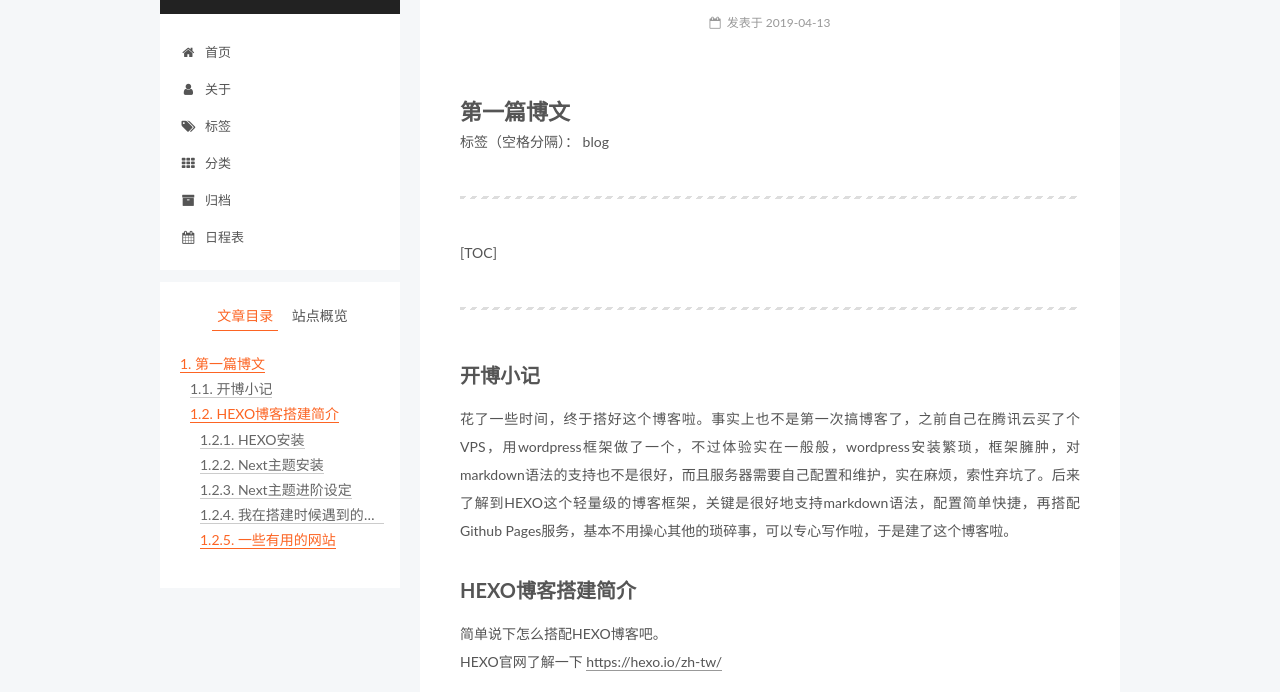
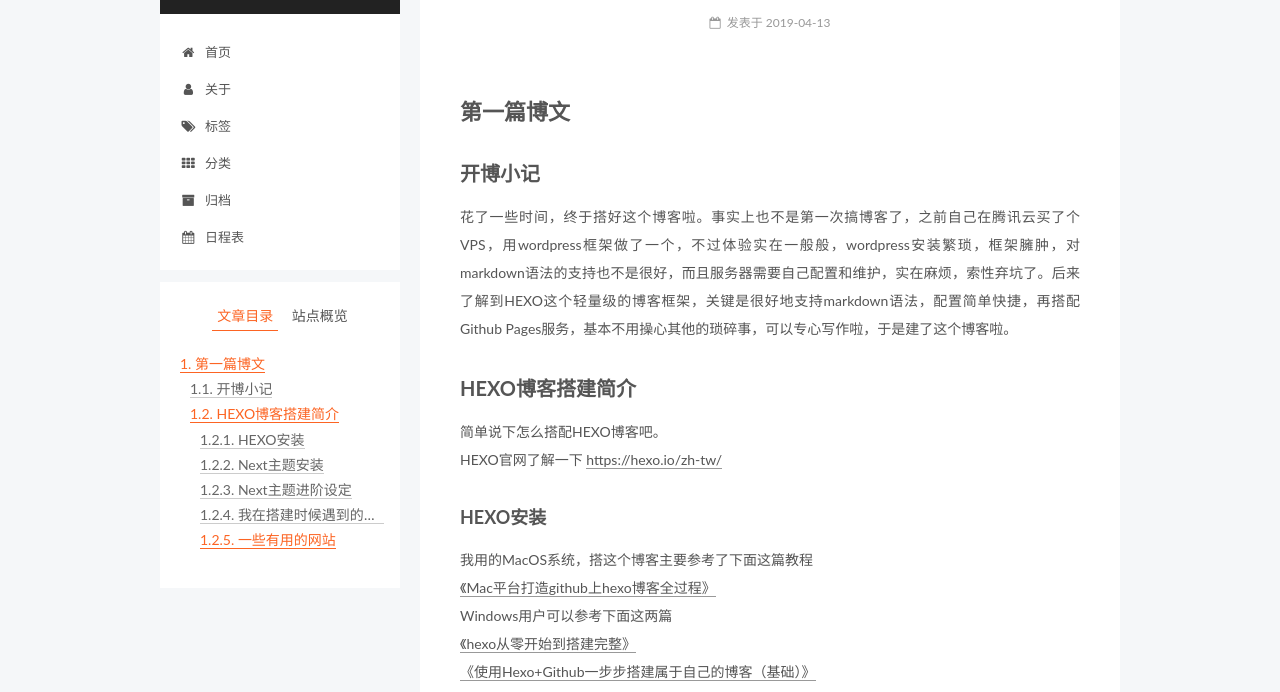
Before and after one commit to githublemon2452/githublemon2452.github.io, a plain HTML site: page 2019/04/13/第一篇博文/index.html in a window 1280 px wide. Shown: the part 75-767 px from the top of the page. Drawn offline with Linux system fonts and the light colour scheme.

Commit message:
Site updated: 2019-04-13 23:41:20

```diff
--- a/2019/04/13/第一篇博文/index.html
+++ b/2019/04/13/第一篇博文/index.html
@@ -79,17 +79,17 @@
 
 
 
-<meta name="description" content="第一篇博文标签（空格分隔）： blog  [TOC]  开博小记花了一些时间，终于搭好这个博客啦。事实上也不是第一次搞博客了，之前自己在腾讯云买了个VPS，用wordpress框架做了一个，不过体验实在一般般，wordpress安装繁琐，框架臃肿，对markdown语法的支持也不是很好，而且服务器需要自己配置和维护，实在麻烦，索性弃坑了。后来了解到HEXO这个轻量级的博客框架，关键是很好地支持ma">
+<meta name="description" content="第一篇博文开博小记花了一些时间，终于搭好这个博客啦。事实上也不是第一次搞博客了，之前自己在腾讯云买了个VPS，用wordpress框架做了一个，不过体验实在一般般，wordpress安装繁琐，框架臃肿，对markdown语法的支持也不是很好，而且服务器需要自己配置和维护，实在麻烦，索性弃坑了。后来了解到HEXO这个轻量级的博客框架，关键是很好地支持markdown语法，配置简单快捷，再搭配Gith">
 <meta property="og:type" content="article">
 <meta property="og:title" content="Linford&#39;s Blog">
 <meta property="og:url" content="http://yoursite.com/2019/04/13/第一篇博文/index.html">
 <meta property="og:site_name" content="Linford&#39;s Blog">
-<meta property="og:description" content="第一篇博文标签（空格分隔）： blog  [TOC]  开博小记花了一些时间，终于搭好这个博客啦。事实上也不是第一次搞博客了，之前自己在腾讯云买了个VPS，用wordpress框架做了一个，不过体验实在一般般，wordpress安装繁琐，框架臃肿，对markdown语法的支持也不是很好，而且服务器需要自己配置和维护，实在麻烦，索性弃坑了。后来了解到HEXO这个轻量级的博客框架，关键是很好地支持ma">
+<meta property="og:description" content="第一篇博文开博小记花了一些时间，终于搭好这个博客啦。事实上也不是第一次搞博客了，之前自己在腾讯云买了个VPS，用wordpress框架做了一个，不过体验实在一般般，wordpress安装繁琐，框架臃肿，对markdown语法的支持也不是很好，而且服务器需要自己配置和维护，实在麻烦，索性弃坑了。后来了解到HEXO这个轻量级的博客框架，关键是很好地支持markdown语法，配置简单快捷，再搭配Gith">
 <meta property="og:locale" content="zh-Hans">
-<meta property="og:updated_time" content="2019-04-13T14:21:33.303Z">
+<meta property="og:updated_time" content="2019-04-13T15:38:56.084Z">
 <meta name="twitter:card" content="summary">
 <meta name="twitter:title" content="Linford&#39;s Blog">
-<meta name="twitter:description" content="第一篇博文标签（空格分隔）： blog  [TOC]  开博小记花了一些时间，终于搭好这个博客啦。事实上也不是第一次搞博客了，之前自己在腾讯云买了个VPS，用wordpress框架做了一个，不过体验实在一般般，wordpress安装繁琐，框架臃肿，对markdown语法的支持也不是很好，而且服务器需要自己配置和维护，实在麻烦，索性弃坑了。后来了解到HEXO这个轻量级的博客框架，关键是很好地支持ma">
+<meta name="twitter:description" content="第一篇博文开博小记花了一些时间，终于搭好这个博客啦。事实上也不是第一次搞博客了，之前自己在腾讯云买了个VPS，用wordpress框架做了一个，不过体验实在一般般，wordpress安装繁琐，框架臃肿，对markdown语法的支持也不是很好，而且服务器需要自己配置和维护，实在麻烦，索性弃坑了。后来了解到HEXO这个轻量级的博客框架，关键是很好地支持markdown语法，配置简单快捷，再搭配Gith">
 
 
 
@@ -339,11 +339,7 @@
 
 
 
-        <h1 id="第一篇博文"><a href="#第一篇博文" class="headerlink" title="第一篇博文"></a>第一篇博文</h1><p>标签（空格分隔）： blog</p>
-<hr>
-<p>[TOC]</p>
-<hr>
-<h2 id="开博小记"><a href="#开博小记" class="headerlink" title="开博小记"></a>开博小记</h2><p>花了一些时间，终于搭好这个博客啦。事实上也不是第一次搞博客了，之前自己在腾讯云买了个VPS，用wordpress框架做了一个，不过体验实在一般般，wordpress安装繁琐，框架臃肿，对markdown语法的支持也不是很好，而且服务器需要自己配置和维护，实在麻烦，索性弃坑了。后来了解到HEXO这个轻量级的博客框架，关键是很好地支持markdown语法，配置简单快捷，再搭配Github Pages服务，基本不用操心其他的琐碎事，可以专心写作啦，于是建了这个博客啦。</p>
+        <h1 id="第一篇博文"><a href="#第一篇博文" class="headerlink" title="第一篇博文"></a>第一篇博文</h1><h2 id="开博小记"><a href="#开博小记" class="headerlink" title="开博小记"></a>开博小记</h2><p>花了一些时间，终于搭好这个博客啦。事实上也不是第一次搞博客了，之前自己在腾讯云买了个VPS，用wordpress框架做了一个，不过体验实在一般般，wordpress安装繁琐，框架臃肿，对markdown语法的支持也不是很好，而且服务器需要自己配置和维护，实在麻烦，索性弃坑了。后来了解到HEXO这个轻量级的博客框架，关键是很好地支持markdown语法，配置简单快捷，再搭配Github Pages服务，基本不用操心其他的琐碎事，可以专心写作啦，于是建了这个博客啦。</p>
 <h2 id="HEXO博客搭建简介"><a href="#HEXO博客搭建简介" class="headerlink" title="HEXO博客搭建简介"></a>HEXO博客搭建简介</h2><p>简单说下怎么搭配HEXO博客吧。<br>HEXO官网了解一下 <a href="https://hexo.io/zh-tw/" target="_blank" rel="noopener">https://hexo.io/zh-tw/</a></p>
 <h3 id="HEXO安装"><a href="#HEXO安装" class="headerlink" title="HEXO安装"></a>HEXO安装</h3><p>我用的MacOS系统，搭这个博客主要参考了下面这篇教程<br><a href="https://blog.csdn.net/yanzi1225627/article/details/54566792" target="_blank" rel="noopener">《Mac平台打造github上hexo博客全过程》</a><br>Windows用户可以参考下面这两篇<br><a href="http://visugar.com/2017/05/04/20170504SetUpHexoBlog/" target="_blank" rel="noopener">《hexo从零开始到搭建完整》</a><br><a href="https://www.cnblogs.com/fengxiongZz/p/7707219.html" target="_blank" rel="noopener">《使用Hexo+Github一步步搭建属于自己的博客（基础）》</a><br>里面过程步骤都很清楚，一步一步跟着做应该没有问题的。</p>
 <h3 id="Next主题安装"><a href="#Next主题安装" class="headerlink" title="Next主题安装"></a>Next主题安装</h3><p>安装好后，HEXO自带的主题是landscape，可以从HEXO官网提供的主题选择一个你喜欢的，再进行进一步配置。<br><a href="https://hexo.io/themes/" target="_blank" rel="noopener">HEXO主题一览</a></p>
--- a/css/main.css
+++ b/css/main.css
@@ -1823,7 +1823,7 @@ pre .javascript .function {
   width: 4px;
   height: 4px;
   border-radius: 50%;
-  background: #ff87ff;
+  background: #87ff04;
 }
 .links-of-blogroll {
   font-size: 13px;
```
Also changed, not shown: index.html (+1 -5 lines).
